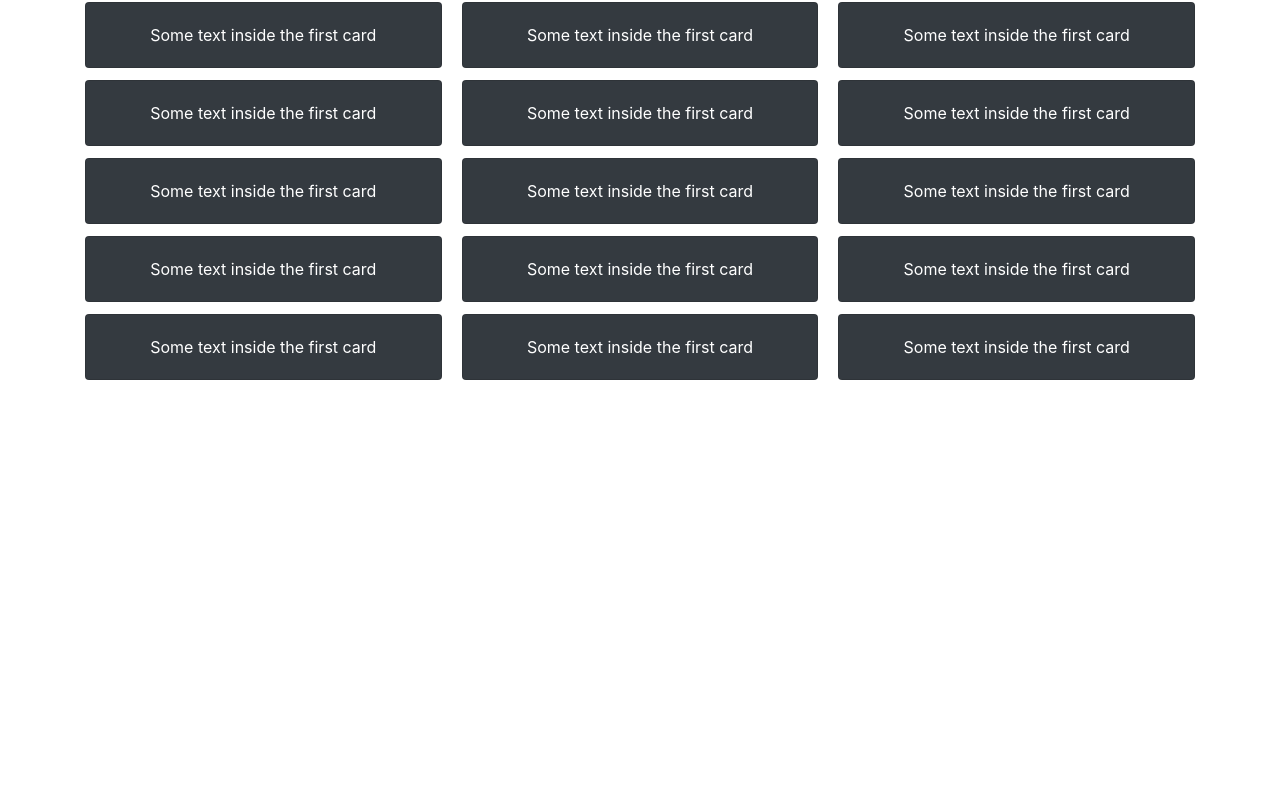
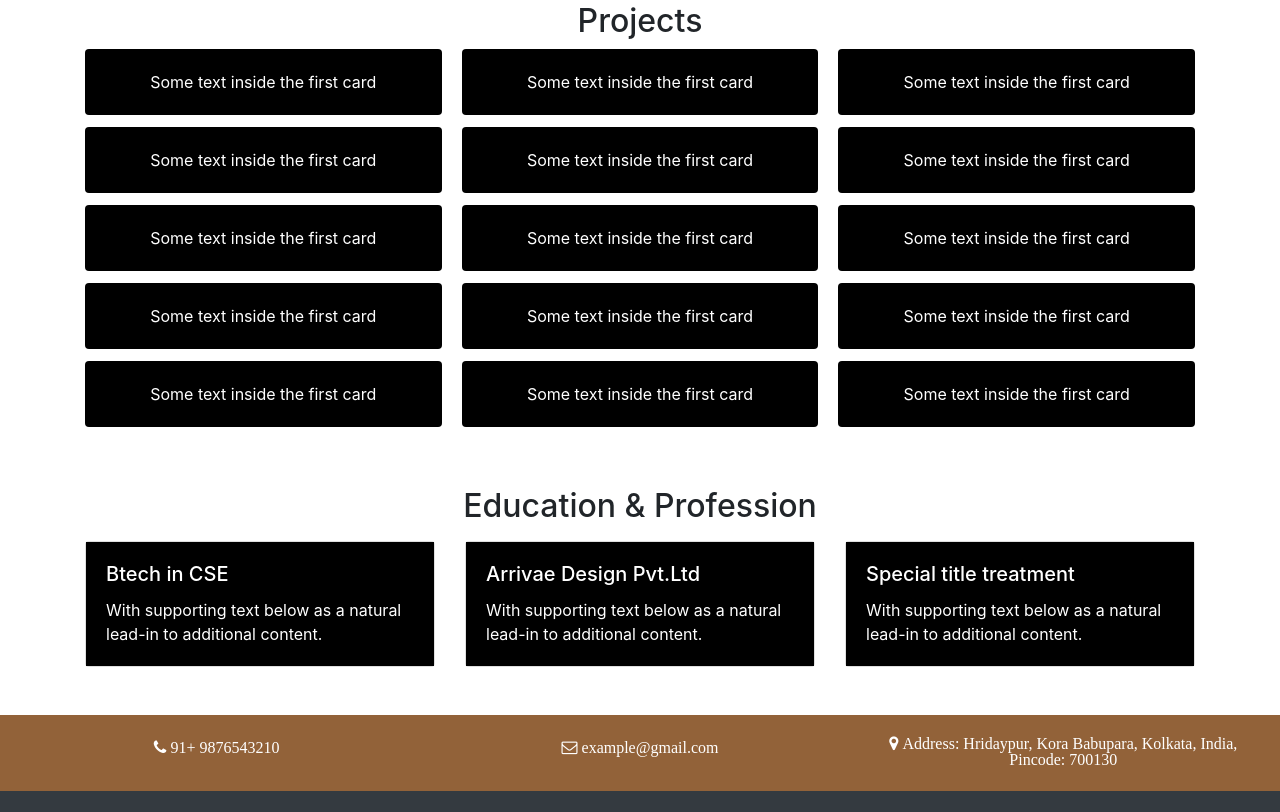
Before and after one commit to SumanDas3001/Bootstrap4_theme, a plain HTML site: page index.html in a window 1280 px wide. Shown: the part 1324-2136 px from the top of the page. Before the commit the page ends 1716 px from the top, so only its background shows below. Drawn offline with nearby package versions, Linux system fonts and the light colour scheme.

Commit message:
Everything is done!

```diff
--- a/css/style.css
+++ b/css/style.css
@@ -60,23 +60,27 @@ body{
   width: 50px;
 }
 
-/* #section-c {
-  display: flex;
-} */
-
 #section-c div{
   padding: 20px;
 }
 
-/* #section-c #box-1, #section-c #box-3 {
-  background: #926239;
-  color: #fff;
-}
-
-#section-c #box-2 {
-  background: #f9f9f9;
-} */
-
 img {
   height: 150px;
 }
+
+p.serif {
+  font-family: "Times New Roman", Times, serif;
+}
+
+p.sansserif {
+  font-family: Arial, Helvetica, sans-serif;
+}
+
+#sticky-footer {
+  flex-shrink: none;
+}
+
+a.custom-card,
+a.custom-card:hover {
+  text-decoration: none;
+}
--- a/index.html
+++ b/index.html
@@ -6,17 +6,13 @@
     <link rel="stylesheet" href="css/style.css">
     <link rel="stylesheet" href="https://maxcdn.bootstrapcdn.com/bootstrap/4.0.0/css/bootstrap.min.css" integrity="sha384-Gn5384xqQ1aoWXA+058RXPxPg6fy4IWvTNh0E263XmFcJlSAwiGgFAW/dAiS6JXm" crossorigin="anonymous">
     <link rel="stylesheet" href="https://cdnjs.cloudflare.com/ajax/libs/font-awesome/4.7.0/css/font-awesome.min.css">
-    <link rel="stylesheet" href="https://maxcdn.bootstrapcdn.com/bootstrap/4.4.1/css/bootstrap.min.css">
-    <script src="https://ajax.googleapis.com/ajax/libs/jquery/3.4.1/jquery.min.js"></script>
-    <script src="https://cdnjs.cloudflare.com/ajax/libs/popper.js/1.16.0/umd/popper.min.js"></script>
-    <script src="https://maxcdn.bootstrapcdn.com/bootstrap/4.4.1/js/bootstrap.min.js"></script>
-    <title>The Beach</title>
+    <title>Suman</title>
   </head>
   <body>
     <header id="showcase">
       <h1>Suman Das</h1>
       <p>I am a javascript developer.Enjoy learning new things and love to work/contribute on open source development.</p>
-      <a href="#" class="button">Read more</a>
+      <a href="#section-a" class="button" id="read-more">Read more</a>
     </header>
 
     <section id="section-a">
@@ -48,145 +44,277 @@
       </div>
     </div>
 
+    <div class="mt-5">
+      <h2 class="sansserif" style="text-align: center;">Projects</h2>
+    </div>
+
     <div class="container">
-      <div class="row mt-5">
+      <div class="row mt-2">
         <div class="col card-columns">
-          <div class="card bg-dark">
+          <div class="card" style="background-color: #000000;">
+            <a href="https://github.com/SumanDas3001" class="custom-card" target="_blank">
               <div class="card-body text-center">
-              <p class="card-text text-white">Some text inside the first card</p>
+                <p
+                  class="card-text text-white"
+                  style="text-decoration: none;"
+                >
+                  Some text inside the first card
+                </p>
+              </div>
+            </a>
+          </div>
+
+          <div class="card" style="background-color: #000000;">
+            <a href="https://github.com/SumanDas3001" class="custom-card" target="_blank">
+              <div class="card-body text-center">
+                <p
+                  class="card-text text-white"
+                  style="text-decoration: none;"
+                >
+                  Some text inside the first card
+                </p>
+              </div>
+            </a>
+          </div>
+
+          <div class="card" style="background-color: #000000;">
+            <a href="https://github.com/SumanDas3001" class="custom-card" target="_blank">
+              <div class="card-body text-center">
+                <p
+                  class="card-text text-white"
+                  style="text-decoration: none;"
+                >
+                  Some text inside the first card
+                </p>
+              </div>
+            </a>
+          </div>
+
+          <div class="card" style="background-color: #000000;">
+            <a href="https://github.com/SumanDas3001" class="custom-card" target="_blank">
+              <div class="card-body text-center">
+                <p
+                  class="card-text text-white"
+                  style="text-decoration: none;"
+                >
+                  Some text inside the first card
+                </p>
+              </div>
+            </a>
+          </div>
+
+          <div class="card" style="background-color: #000000;">
+            <a href="https://github.com/SumanDas3001" class="custom-card" target="_blank">
+              <div class="card-body text-center">
+                <p
+                  class="card-text text-white"
+                  style="text-decoration: none;"
+                >
+                  Some text inside the first card
+                </p>
+              </div>
+            </a>
+          </div>
+
+          <div class="card" style="background-color: #000000;">
+            <a href="https://github.com/SumanDas3001" class="custom-card" target="_blank">
+              <div class="card-body text-center">
+                <p
+                  class="card-text text-white"
+                  style="text-decoration: none;"
+                >
+                  Some text inside the first card
+                </p>
+              </div>
+            </a>
+          </div>
+
+          <div class="card" style="background-color: #000000;">
+            <a href="https://github.com/SumanDas3001" class="custom-card" target="_blank">
+              <div class="card-body text-center">
+                <p
+                  class="card-text text-white"
+                  style="text-decoration: none;"
+                >
+                  Some text inside the first card
+                </p>
+              </div>
+            </a>
+          </div>
+
+          <div class="card" style="background-color: #000000;">
+            <a href="https://github.com/SumanDas3001" class="custom-card" target="_blank">
+              <div class="card-body text-center">
+                <p
+                  class="card-text text-white"
+                  style="text-decoration: none;"
+                >
+                  Some text inside the first card
+                </p>
+              </div>
+            </a>
+          </div>
+
+          <div class="card" style="background-color: #000000;">
+            <a href="https://github.com/SumanDas3001" class="custom-card" target="_blank">
+              <div class="card-body text-center">
+                <p
+                  class="card-text text-white"
+                  style="text-decoration: none;"
+                >
+                  Some text inside the first card
+                </p>
+              </div>
+            </a>
+          </div>
+
+          <div class="card" style="background-color: #000000;">
+            <a href="https://github.com/SumanDas3001" class="custom-card" target="_blank">
+              <div class="card-body text-center">
+                <p
+                  class="card-text text-white"
+                  style="text-decoration: none;"
+                >
+                  Some text inside the first card
+                </p>
+              </div>
+            </a>
+          </div>
+
+          <div class="card" style="background-color: #000000;">
+            <a href="https://github.com/SumanDas3001" class="custom-card" target="_blank">
+              <div class="card-body text-center">
+                <p
+                  class="card-text text-white"
+                  style="text-decoration: none;"
+                >
+                  Some text inside the first card
+                </p>
+              </div>
+            </a>
+          </div>
+
+          <div class="card" style="background-color: #000000;">
+            <a href="https://github.com/SumanDas3001" class="custom-card" target="_blank">
+              <div class="card-body text-center">
+                <p
+                  class="card-text text-white"
+                  style="text-decoration: none;"
+                >
+                  Some text inside the first card
+                </p>
+              </div>
+            </a>
+          </div>
+
+          <div class="card" style="background-color: #000000;">
+            <a href="https://github.com/SumanDas3001" class="custom-card" target="_blank">
+              <div class="card-body text-center">
+                <p
+                  class="card-text text-white"
+                  style="text-decoration: none;"
+                >
+                  Some text inside the first card
+                </p>
+              </div>
+            </a>
+          </div>
+
+          <div class="card" style="background-color: #000000;">
+            <a href="https://github.com/SumanDas3001" class="custom-card" target="_blank">
+              <div class="card-body text-center">
+                <p
+                  class="card-text text-white"
+                  style="text-decoration: none;"
+                >
+                  Some text inside the first card
+                </p>
+              </div>
+            </a>
+          </div>
+
+          <div class="card" style="background-color: #000000;">
+            <a href="https://github.com/SumanDas3001" class="custom-card" target="_blank">
+              <div class="card-body text-center">
+                <p
+                  class="card-text text-white"
+                  style="text-decoration: none;"
+                >
+                  Some text inside the first card
+                </p>
+              </div>
+            </a>
           </div>
         </div>
-          <div class="card bg-dark">
-            <div class="card-body text-center">
-              <p class="card-text text-white">Some text inside the first card</p>
       </div>
     </div>
-          <div class="card bg-dark">
-            <div class="card-body text-center">
-              <p class="card-text text-white">Some text inside the first card</p>
+
+    <div class="mt-5">
+      <h2 class="sansserif" style="text-align: center;">Education & Profession</h2>
+    </div>
+
+    <div class="container">
+      <div class="row mt-3 mb-5">
+        <div class="col-sm-6 col-md-4">
+          <div class="card">
+            <div class="card-body" style="background-color: #000000;">
+              <h5 class="card-title text-white">Btech in CSE</h5>
+              <p class="card-text text-white">With supporting text below as a natural lead-in to additional content.</p>
             </div>
           </div>
-          <div class="card bg-dark">
-            <div class="card-body text-center">
-              <p class="card-text text-white">Some text inside the first card</p>
+        </div>
+        <div class="col-sm-6 col-md-4">
+          <div class="card">
+            <div class="card-body" style="background-color: #000000;">
+              <h5 class="card-title text-white">Arrivae Design Pvt.Ltd</h5>
+              <p class="card-text text-white">With supporting text below as a natural lead-in to additional content.</p>
             </div>
           </div>
-          <div class="card bg-dark">
-            <div class="card-body text-center">
-              <p class="card-text text-white">Some text inside the first card</p>
         </div>
-          </div>
-          <div class="card bg-dark">
-            <div class="card-body text-center">
-              <p class="card-text text-white">Some text inside the first card</p>
-            </div>
-          </div>
-          <div class="card bg-dark">
-            <div class="card-body text-center">
-              <p class="card-text text-white">Some text inside the first card</p>
-            </div>
-          </div>
-          <div class="card bg-dark">
-            <div class="card-body text-center">
-              <p class="card-text text-white">Some text inside the first card</p>
-            </div>
-          </div>
-          <div class="card bg-dark">
-            <div class="card-body text-center">
-              <p class="card-text text-white">Some text inside the first card</p>
-            </div>
-          </div>
-          <div class="card bg-dark">
-            <div class="card-body text-center">
-              <p class="card-text text-white">Some text inside the first card</p>
-            </div>
-          </div>
-          <div class="card bg-dark">
-            <div class="card-body text-center">
-              <p class="card-text text-white">Some text inside the first card</p>
-            </div>
-          </div>
-          <div class="card bg-dark">
-            <div class="card-body text-center">
-              <p class="card-text text-white">Some text inside the first card</p>
-            </div>
-          </div>
-          <div class="card bg-dark">
-            <div class="card-body text-center">
-              <p class="card-text text-white">Some text inside the first card</p>
-            </div>
-          </div>
-          <div class="card bg-dark">
-            <div class="card-body text-center">
-              <p class="card-text text-white">Some text inside the first card</p>
-            </div>
-          </div>
-          <div class="card bg-dark">
-            <div class="card-body text-center">
-              <p class="card-text text-white">Some text inside the first card</p>
+        <div class="col-sm-6 col-md-4">
+          <div class="card">
+            <div class="card-body" style="background-color: #000000;">
+              <h5 class="card-title text-white">Special title treatment</h5>
+              <p class="card-text text-white">With supporting text below as a natural lead-in to additional content.</p>
             </div>
           </div>
         </div>
       </div>
     </div>
 
-    <!-- <div class="container" id="section-c">
-      <div class="row mt-5">
-        <div class="col-sm-6 col-md-6">
-          <div class="card">
-            <div class="card-header">
-              Education
+    <div class="container-fluid" id="section-a">
+      <div class="row">
+        <div class="col-12 col-sm-12 col-md-4 col-lg-4">
+          <i class="fa fa-phone"> 91+ 9876543210</i>
         </div>
-            <div class="card-body bg-dark">
-              <h5 class="card-title text-white">Btech in CSE</h5>
-              <p class="card-text text-white">With supporting text below as a natural lead-in to additional content.</p>
+        <div class="col-12 col-sm-12 col-md-4 col-lg-4">
+          <i class="fa fa-envelope-o"> example@gmail.com</i>
+        </div>
+        <div class="col-12 col-sm-12 col-md-4 col-lg-4">
+          <i class="fa fa-map-marker" aria-hidden="true"> Address: Hridaypur, Kora Babupara, Kolkata, India, Pincode: 700130</i>
         </div>
       </div>
     </div>
-        <div class="col-sm-6 col-md-6">
-          <div class="card">
-            <div class="card-header">
-              Work 2018-2019
+
+    <footer id="sticky-footer" class="py-4 bg-dark text-white-50">
+      <div class="container text-center">
+        <ul class="list-unstyled list-inline social text-center">
+          <li class="list-inline-item"><a href="#" target="_blank"><i class="fa fa-facebook"></i></a></li>
+          <li class="list-inline-item"><a href="#" target="_blank"><i class="fa fa-twitter"></i></a></li>
+          <li class="list-inline-item"><a href="#" target="_blank"><i class="fa fa-instagram"></i></a></li>
+          <li class="list-inline-item"><a href="#" target="_blank"><i class="fa fa-google-plus"></i></a></li>
+          <li class="list-inline-item"><a href="#" target="_blank"><i class="fa fa-envelope"></i></a></li>
+        </ul>
+        <small class="text-white">Copyright &copy; 2019 All Rights Reserved</small><br>
+        <small class="text-white">Made with ♥ by Suman</small>
       </div>
-            <div class="card-body bg-dark">
-              <h5 class="card-title text-white">Arrivae Design Pvt.Ltd</h5>
-              <p class="card-text text-white">With supporting text below as a natural lead-in to additional content.</p>
-            </div>
-          </div>
-        </div>
-        <div class="col-sm-6 col-md-6">
-          <div class="card">
-            <div class="card-header">
-              Work 2018-2019
-            </div>
-            <div class="card-body bg-dark">
-              <h5 class="card-title text-white">Special title treatment</h5>
-              <p class="card-text text-white">With supporting text below as a natural lead-in to additional content.</p>
-            </div>
-          </div>
-        </div>
-      </div>
-    </div> -->
+    </footer>
 
-    <div></div>
-
-    <!-- <section id="section-b">
-      <p>Lorem ipsum dolor sit amet consectetur, adipisicing elit. Omnis inventore molestiae doloremque tempore aut saepe ullam ratione, odio ut error, perspiciatis voluptates doloribus alias et perferendis eaque quae quo? Praesentium nam unde eum natus atque distinctio doloremque laudantium quia voluptas suscipit nisi eveniet perspiciatis iste quis beatae sunt, a molestias voluptates laborum. Voluptatibus vitae nemo nisi fuga animi quisquam aut ad, minus doloribus distinctio facilis illo. Corporis accusantium vel culpa in praesentium. Aperiam culpa nemo eligendi dolor tempore, vel accusamus assumenda, itaque facere totam hic quidem perspiciatis temporibus unde quisquam corporis fuga, nisi dolorem. Veritatis architecto quia deleniti ipsum est.</p>
-    </section>
-
-    <section id="section-c">
-      <div id="box-1">
-        <p>Lorem ipsum dolor sit amet consectetur, adipisicing elit. Blanditiis nam quam pariatur deleniti, molestiae porro modi perspiciatis aspernatur reprehenderit fuga earum et omnis animi eum officia sint, labore ducimus iusto ratione expedita voluptatibus, nesciunt sapiente suscipit quis. Labore quod dolore quisquam ad doloremque impedit nesciunt optio laborum, natus eum magni!</p>
-      </div>
-
-      <div id="box-2">
-        <p>Lorem, ipsum dolor sit amet consectetur adipisicing elit. Voluptate doloribus itaque esse est tempora iste cum rerum quo, ducimus commodi aliquid tenetur quia expedita, voluptatibus non impedit. Hic eligendi incidunt eveniet possimus commodi nostrum dolor vitae officiis ipsa amet iusto consequatur aspernatur unde deserunt asperiores, repellendus esse expedita cupiditate minus?</p>
-      </div>
-
-      <div id="box-3">
-        <p>Lorem ipsum, dolor sit amet consectetur adipisicing elit. Excepturi iste nesciunt doloremque, iure quo, nihil libero magnam ut, ea delectus odit esse quam ad est ex natus molestias distinctio maxime architecto et mollitia? Voluptates fuga autem quas culpa nulla mollitia rem! Eum, ipsam. Doloribus sequi laudantium provident amet, officiis totam.</p>
-      </div>
-    </section> -->
-
+    <script
+      src="https://code.jquery.com/jquery-3.3.1.min.js"
+      integrity="sha256-FgpCb/KJQlLNfOu91ta32o/NMZxltwRo8QtmkMRdAu8="
+      crossorigin="anonymous">
+    </script>
+    <script src="js/main.js"></script>
   </body>
 </html>
```
Also changed, not shown: js/main.js (added, +10 -0 lines). Lines whose indentation alone changed are shown as unchanged.
